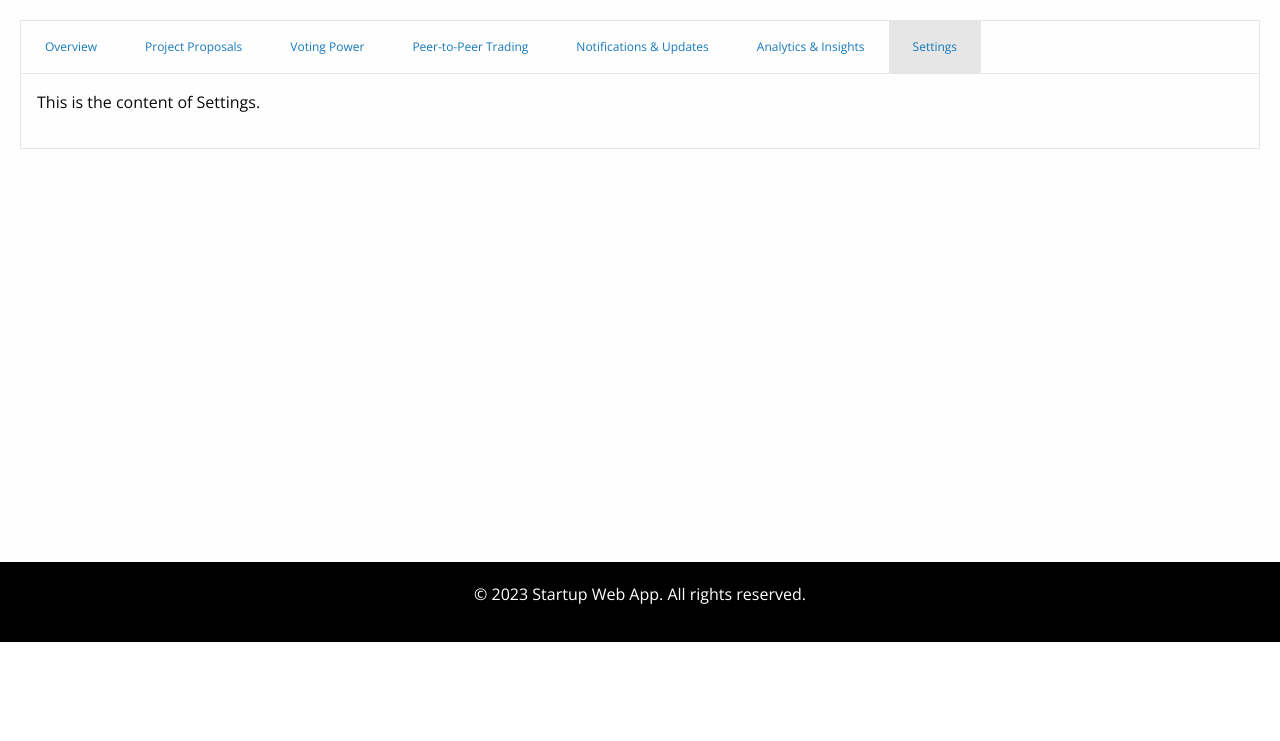
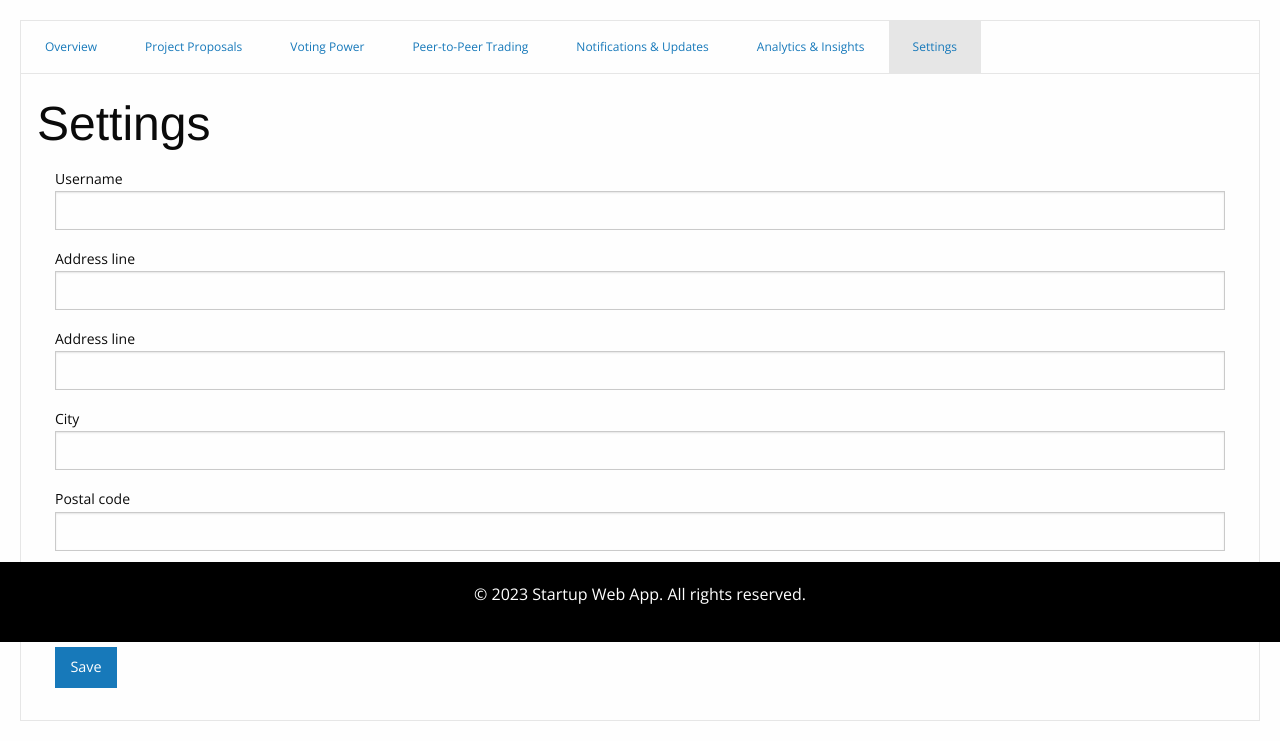
Before and after one commit to williammabotjaeng/imperium, a Flask app: template templates/home.html in a window 1280 px wide, after a click on "Settings". Shown: the part 158-899 px from the top of the page. Before the commit the page ends 800 px from the top, so only its background shows below. Run offline with Flask 3, Linux system fonts and the light colour scheme; the template is opened without the code that fills it: values that come from a table or form of the project are taken from there, others are empty; tables that the repository leaves empty hold one stand-in row (values such as "Sample post"); form fields are guessed from the names that the template uses; parts of the project's set-up code (start-up, migrations or seed data) failed here and were passed over; some libraries are stand-ins or nearby versions.

Commit message:
settings, route, app.py, User, new fields

```diff
--- a/app.py
+++ b/app.py
@@ -76,6 +76,11 @@
 class User(UserMixin, db.Model):
     id = db.Column(db.Integer, primary_key=True)
     username = db.Column(db.String(20), unique=True, nullable=True)
+    address_line1 = db.Column(db.String(100), unique=True, nullable=True)
+    address_line2 = db.Column(db.String(100), unique=True, nullable=True)
+    city = db.Column(db.String(100), unique=True, nullable=True)
+    postal_code = db.Column(db.String(100), unique=True, nullable=True)
+    mobile_no = db.Column(db.String(100), unique=True, nullable=True)
     email = db.Column(db.String(50), unique=True, nullable=False)
     password = db.Column(db.String(100), nullable=False)
     balance = db.Column(db.String(100), nullable=True)
@@ -166,6 +171,14 @@
     message = TextAreaField("Message", validators=[DataRequired()])
     submit = SubmitField("Send")
 
+class SettingsForm(FlaskForm):
+    username = StringField('Username', validators=[Length(max=20)])
+    address_line1 = StringField('Address Line 1')
+    address_line2 = StringField('Address Line 2')
+    city = StringField('City')
+    postal_code = StringField('Postal/Zip Code')
+    mobile_no = StringField('Mobile No.')
+
 @app.route("/")
 def index():
     if current_user.is_authenticated:
@@ -232,9 +245,24 @@
 
 @app.route("/home")
 def home():
+    settings_form = SettingsForm()
     projects = Project.query.all()
     users = User.query.filter(User.id != current_user.id).filter(User.username.isnot(None)).all()
-    return render_template("home.html", projects=projects, users=users)
+    return render_template("home.html", projects=projects, users=users, settings_form=settings_form)
+
+@app.route('/settings', methods=['POST'])
+@login_required
+def settings(form):
+    if form.validate_on_submit():
+        current_user.username = form.username.data
+        current_user.address_line1 = form.address_line1.data
+        current_user.address_line2 = form.address_line2.data
+        current_user.city = form.city.data
+        current_user.postal_code = form.postal_code.data
+        current_user.mobile_no = form.mobile_no.data
+        db.session.commit()
+        flash('Settings updated successfully!', 'success')
+        return redirect(url_for('home'))
 
 @app.route("/create_wallet", methods=['GET', 'POST'])
 @login_required
--- a/templates/home.html
+++ b/templates/home.html
@@ -158,7 +158,53 @@
             <p>This is the content of Analytics.</p>
         </div>
         <div class="tabs-panel" id="settings">
-            <p>This is the content of Settings.</p>
+            <h1>Settings</h1>
+            <form method="POST" action="{{ url_for('settings') }}">
+              {{ form.hidden_tag() }}
+              <div class="grid-container">
+                <div class="grid-x grid-padding-x">
+                  <div class="cell">
+                    {{ form.username.label(class="form-label") }}
+                    {{ form.username(class="form-control") }}
+                  </div>
+                </div>
+                <div class="grid-x grid-padding-x">
+                  <div class="cell">
+                    {{ form.address_line1.label(class="form-label") }}
+                    {{ form.address_line1(class="form-control") }}
+                  </div>
+                </div>
+                <div class="grid-x grid-padding-x">
+                  <div class="cell">
+                    {{ form.address_line2.label(class="form-label") }}
+                    {{ form.address_line2(class="form-control") }}
+                  </div>
+                </div>
+                <div class="grid-x grid-padding-x">
+                  <div class="cell">
+                    {{ form.city.label(class="form-label") }}
+                    {{ form.city(class="form-control") }}
+                  </div>
+                </div>
+                <div class="grid-x grid-padding-x">
+                  <div class="cell">
+                    {{ form.postal_code.label(class="form-label") }}
+                    {{ form.postal_code(class="form-control") }}
+                  </div>
+                </div>
+                <div class="grid-x grid-padding-x">
+                  <div class="cell">
+                    {{ form.mobile_no.label(class="form-label") }}
+                    {{ form.mobile_no(class="form-control") }}
+                  </div>
+                </div>
+                <div class="grid-x grid-padding-x">
+                  <div class="cell">
+                    <button type="submit" class="button">Save</button>
+                  </div>
+                </div>
+              </div>
+            </form>
         </div>
     </div>
 </div>
```
